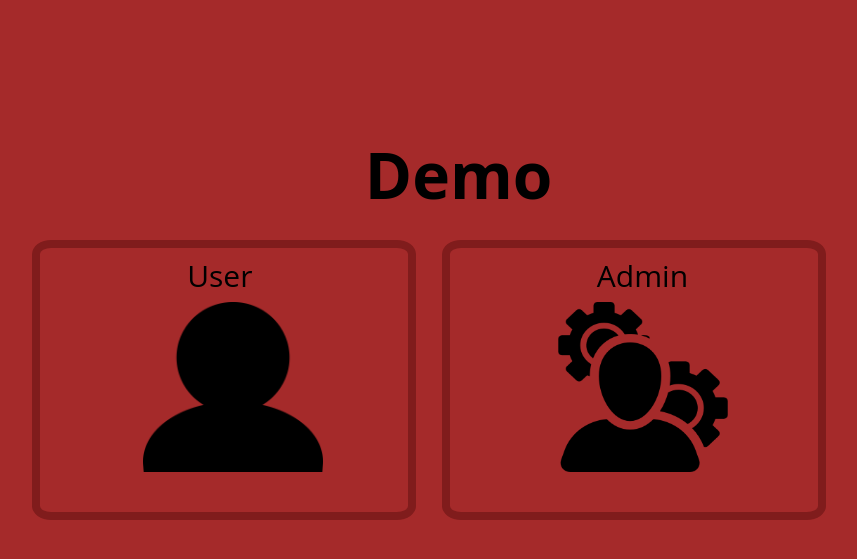
After one commit to RaulGarcia69/Aplicacion-ayuntamiento, a PHP site: page /View/demo.php in a window 1280 px wide. The commit adds this page. Shown: the top 559 px of the page, without its empty margins (224-1081 px from the left). Run offline with PHP 8.4, Linux system fonts and the light colour scheme; a user stored in the database is signed in.

Commit message:
un monton de cosas nano

```diff
--- a/css/styles.css
+++ b/css/styles.css
@@ -452,7 +452,7 @@ input {
 
 .texto-registrarse-modal {
     top: 20%;
-    left: 30%;
+    left: 25%;
     position: absolute;
     font-size: 2.3vh;
     color: black;
@@ -460,8 +460,8 @@ input {
 
 .texto-registrarse {
     background-color: white;
-    width: 600px;
-    height: 220px;
+    width: 95.38vh;
+    height: 37vh;
     border-radius: 4px;
     -webkit-box-orient: vertical;
     -webkit-box-direction: normal;
@@ -478,6 +478,7 @@ input {
 
 .texto-registrarse h1 {
     margin-left: 10%;
+    margin-right: 2%;
     padding-top: 5%;
 }
 
@@ -541,11 +542,10 @@ input {
 }
 
 .textarea {
-    width: 250px;
+    width: 100vh;
     height: 150px;
     border: 3px solid brown;
     margin-bottom: 3%;
-    margin-top: 12%;
 }
 
 .textarea:focus {
@@ -573,3 +573,114 @@ input {
     top: 15%;
     left: 80vh;
 }
+
+.form-crear-4 {
+    position: absolute;
+    top: 45%;
+    left: 7vh;
+}
+
+.upload {
+    cursor: pointer;
+    position: relative;
+    width: 23vh;
+    height: 5vh;
+}
+
+#crear-evento-form {
+    top: 10%;
+}
+
+form#crear-evento-posicion {
+    background-color: white;
+    width: 800px;
+    height: 600px;
+    border-radius: 4px;
+    -webkit-box-orient: vertical;
+    -webkit-box-direction: normal;
+    -ms-flex-flow: column wrap;
+    flex-flow: column wrap;
+    -webkit-transition: all 0.3s;
+    transition: all 0.3s;
+}
+
+form#crear-evento-posicion input[type='file'] {
+    border: none;
+}
+
+form#crear-evento-posicion input[type='date'] {
+    border: none;
+}
+
+.cerrar-evento-form {
+    color: white;
+    font-size: 5vh;
+    font-weight: bold;
+    top: 12%;
+    right: 25%;
+    position: absolute;
+    z-index: 1;
+    background-color: brown;
+    line-height: 35px;
+    width: 35px;
+    text-align: center;
+    border-radius: 3px;
+    padding-bottom: 5px;
+    transition: 0.3s;
+}
+
+.cerrar-evento-form:hover {
+    background-color: rgb(141, 30, 30);
+    cursor: pointer;
+    text-decoration: none;
+    color: white;
+    transform: scale(1.1);
+}
+
+#crear-btn {
+    bottom: 15%;
+}
+
+
+/*demo*/
+
+.demo-posicion1 {
+    position: absolute;
+    top: 30%;
+    left: 20%;
+}
+
+.demo-posicion1 img,
+.demo-posicion2 img {
+    margin-top: 0%;
+    margin-left: 28%;
+}
+
+.demo-posicion1 h2,
+.demo-posicion2 h2 {
+    margin-top: 3%;
+    margin-left: 40%;
+}
+
+#demo-h1 {
+    position: absolute;
+    top: 15%;
+    left: 46%;
+    font-weight: bold;
+    font-size: 8vh;
+}
+
+.demo-posicion2 {
+    position: absolute;
+    top: 30%;
+    left: 50%;
+    margin-left: 2%;
+}
+
+.demo-btn {
+    font-size: 3vh;
+    border-radius: 10%;
+    padding: 5%;
+    padding-left: 20%;
+    padding-right: 20%;
+}
--- a/index.php
+++ b/index.php
@@ -1,3 +1,3 @@
 <?php
-header("Location:View/form.php");
+header("Location:View/demo.php");
 ?>
--- a/js/code.js
+++ b/js/code.js
@@ -10,7 +10,7 @@ $(document).ready(function() {
     });
 
 
-    $(".cerrar").click(function() {
+    $("#cerrar").click(function() {
         document.getElementsByClassName("modalmask")[0].style.opacity = 0
         document.getElementsByClassName("modalmask")[0].style.pointerEvents = "none"
         document.getElementsByTagName("html")[0].style.overflowY = "scroll"
--- /dev/null
+++ b/view/demo.php
@@ -0,0 +1,20 @@
+<!DOCTYPE html>
+<html lang="en">
+<head>
+    <meta charset="UTF-8">
+    <meta http-equiv="X-UA-Compatible" content="IE=edge">
+    <meta name="viewport" content="width=device-width, initial-scale=1.0">
+    <title>Demo - Actividades de Barcelona</title>
+    <link rel="stylesheet" href="../css/styles.css">
+    <link rel="stylesheet" href="https://stackpath.bootstrapcdn.com/bootstrap/4.4.1/css/bootstrap.min.css" integrity="sha384-Vkoo8x4CGsO3+Hhxv8T/Q5PaXtkKtu6ug5TOeNV6gBiFeWPGFN9MuhOf23Q9Ifjh" crossorigin="anonymous">
+    <link rel="stylesheet" href="https://maxcdn.bootstrapcdn.com/bootstrap/4.5.2/css/bootstrap.min.css">
+    <link rel="stylesheet" href="https://maxcdn.bootstrapcdn.com/bootstrap/3.3.7/css/bootstrap.min.css" />
+</head>
+<body class="body-even-admin">
+    <div class="demo">
+        <h1 id="demo-h1">Demo</h1>
+        <div class="evento demo-posicion1" onclick="location.href='form.php';"><h2>User</h2><img src="../img/user.png" width="180vh" height="170vh"></div>
+        <div class="evento demo-posicion2" onclick="location.href='login.php';"><h2>Admin</h2><img src="../img/admin.png" width="180vh" height="170vh"></div>
+    </div>
+</body>
+</html>
--- a/view/form.php
+++ b/view/form.php
@@ -80,7 +80,7 @@ include_once '../services/connection.php';
                         <label for="dni">Introduce tu DNI</label>
                         <input type="text" placeholder="DNI" class="registrarse-input_username" name="dni">
                     </div>
-                    <p id="copyright">Copyright © 2021 Ayuntament Barcelona Mobile World Capital, All rights reserved.</p>
+                    <p id="copyright">Copyright © 2021 Ayuntament Barcelona, All rights reserved.</p>
                     <input type="hidden" name="evento" id="eventoname">
                     <input type="submit" name="enviar" value="Inscribirse" class="registrarse-btn_enviar">
                 </form>
```
Also changed, not shown: view/evento.admin.php (+22 -18 lines), img/admin.png (added), img/user.png (added).
